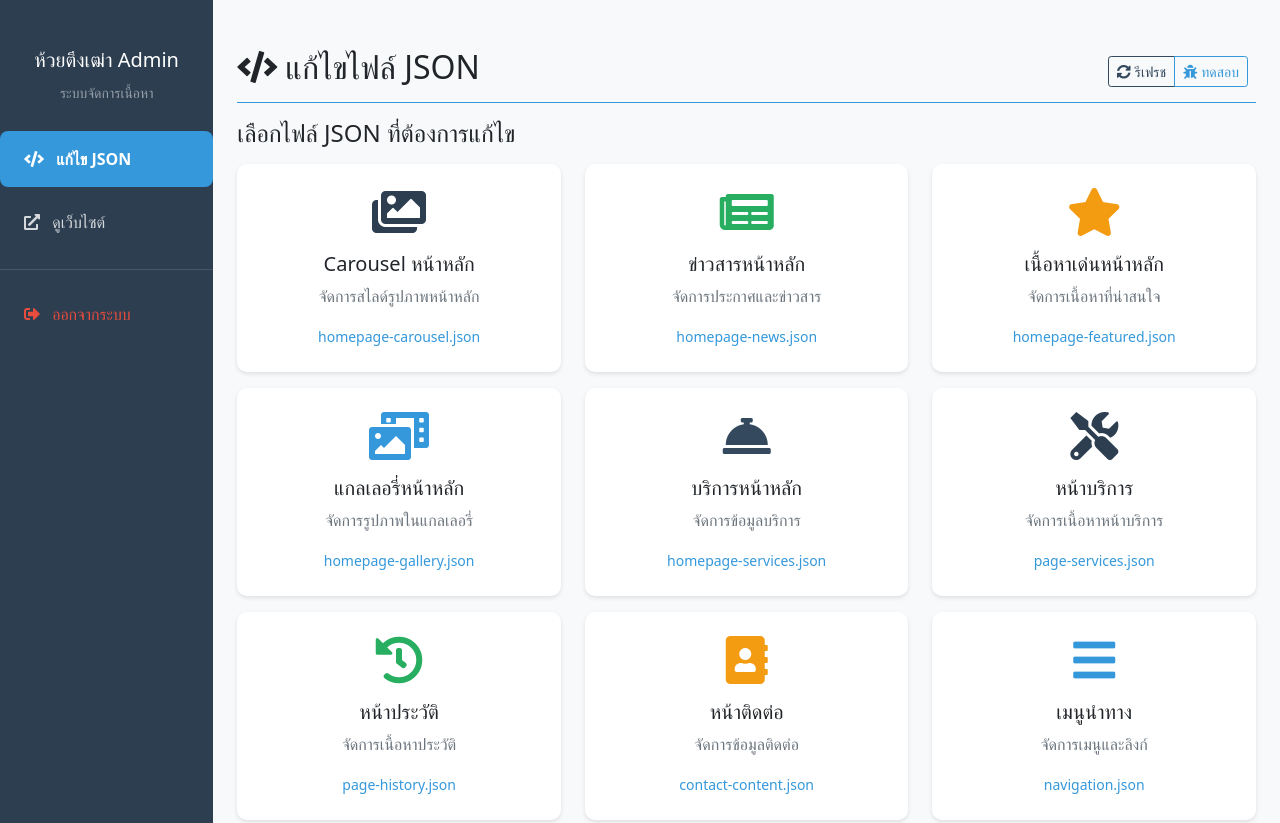
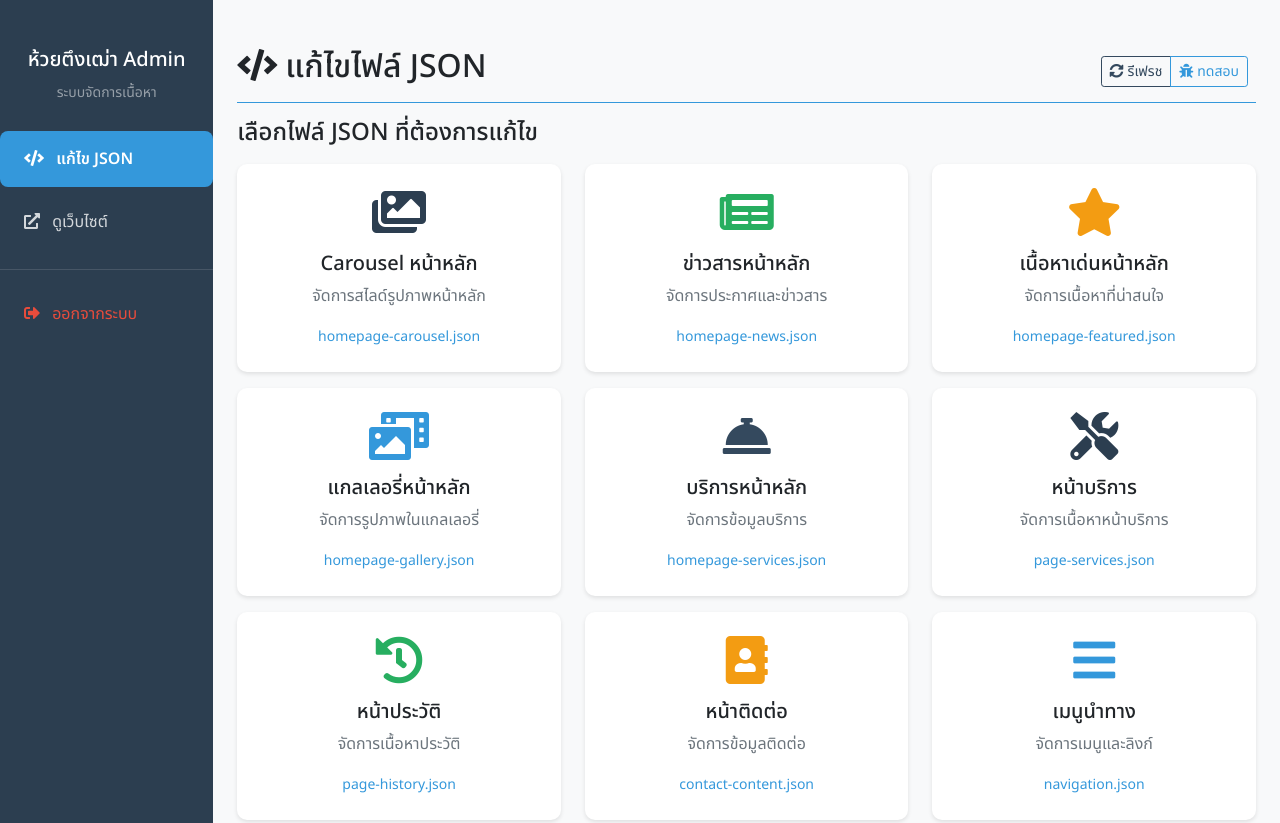
Before and after one commit to thanapon1406/final-project-frontend, a plain HTML site: page admin/json-editor.html in a window 1280 px wide. Shown: the top 823 px of the page. Drawn offline with nearby package versions, Linux system fonts and the light colour scheme; sample sign-in values are in the browser's storage.

Commit message:
change font

```diff
--- a/admin/json-editor.html
+++ b/admin/json-editor.html
@@ -14,9 +14,9 @@
       rel="stylesheet"
       href="https://cdnjs.cloudflare.com/ajax/libs/font-awesome/5.10.0/css/all.min.css"
     />
-    <!-- Itim Font -->
+    <!-- Thai Fonts -->
     <link
-      href="https://fonts.googleapis.com/css2?family=Itim&display=swap"
+      href="https://fonts.googleapis.com/css2?family=Noto+Sans+Thai:wght@300;400;500;600;700&display=swap"
       rel="stylesheet"
     />
     <!-- Custom CSS -->
@@ -79,7 +79,7 @@
 
       .form-control,
       .form-select {
-        font-family: "Itim", cursive;
+        font-family: "Noto Sans Thai", sans-serif;
         border-color: #dee2e6;
         transition: border-color 0.3s ease;
       }
--- a/css/admin.css
+++ b/css/admin.css
@@ -1,4 +1,24 @@
 /* Admin Panel Styles - Match Main Website Theme */
+
+/* Base Font */
+body {
+  font-family: "Noto Sans Thai", sans-serif;
+}
+
+h1,
+h2,
+h3,
+h4,
+h5,
+h6 {
+  font-family: "Noto Sans Thai", sans-serif;
+}
+
+.form-control,
+.form-select,
+.btn {
+  font-family: "Noto Sans Thai", sans-serif;
+}
 
 /* Import Color Scheme - Match main website */
 :root {
--- a/css/style.css
+++ b/css/style.css
@@ -29,7 +29,7 @@
 }
 
 body {
-  font-family: "Itim", cursive;
+  font-family: "Noto Sans Thai", sans-serif;
   line-height: 1.6;
   color: var(--text-primary);
   background: var(--bg-primary);
@@ -43,7 +43,7 @@ h3,
 h4,
 h5,
 h6 {
-  font-family: "Itim", cursive;
+  font-family: "Noto Sans Thai", sans-serif;
   color: var(--primary-color);
   margin-bottom: 1rem;
 }
```
Also changed, not shown: admin/login.html (+2 -2 lines), index.html (+1 -1 lines), page-contact.html (+1 -1 lines), page-history.html (+1 -1 lines), page-services.html (+1 -1 lines).
